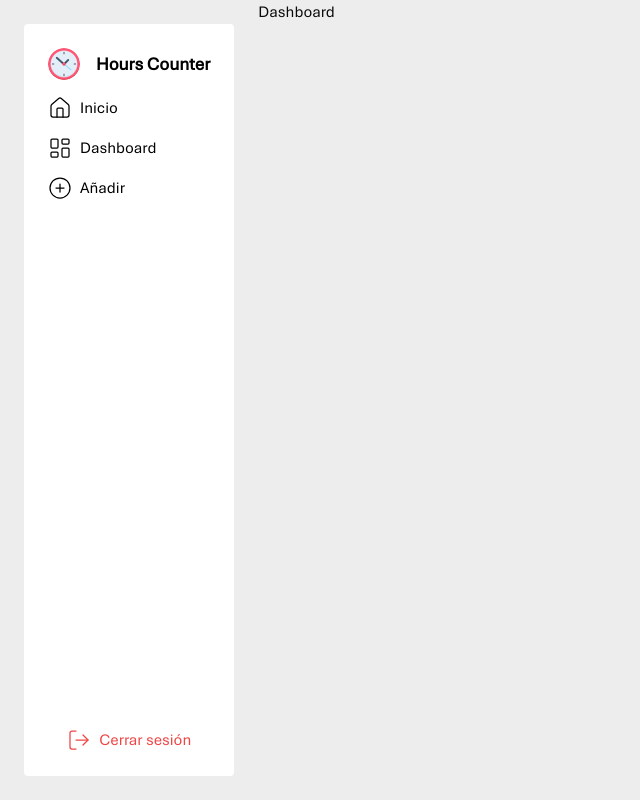
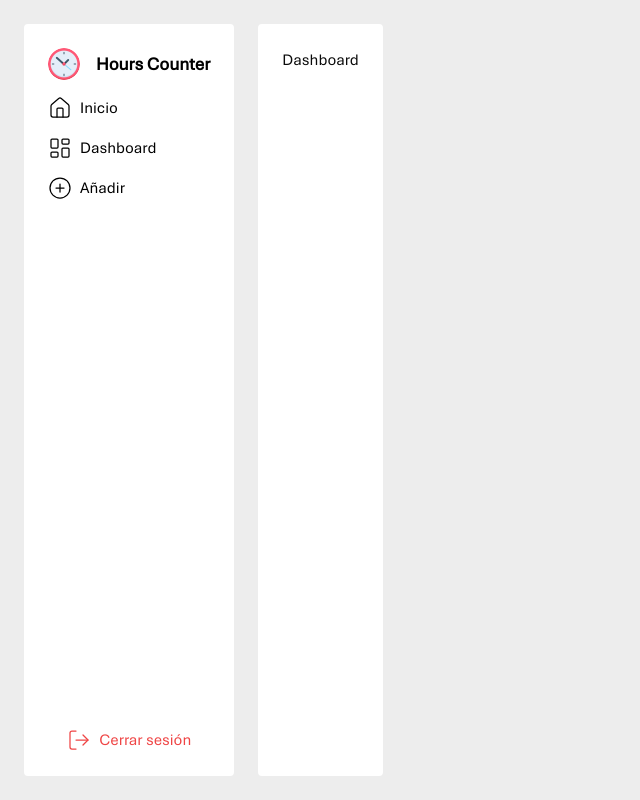
Before and after one commit to forjoa/hours-counter, a Next.js app: page /dashboard in a window 1280 px wide. Shown: the whole page, without its empty margins (0-640 px from the left). Built offline with nearby package versions, Linux system fonts and the light colour scheme.

Commit message:
feat: implement new ui component

```diff
--- a/src/app/dashboard/page.tsx
+++ b/src/app/dashboard/page.tsx
@@ -1,7 +1,9 @@
+import Main from "@/components/ui/Main";
+
 export default function Dashboard() {
   return (
-    <div>
+    <Main>
       <h1>Dashboard</h1>
-    </div>
+    </Main>
   )
 }
```
